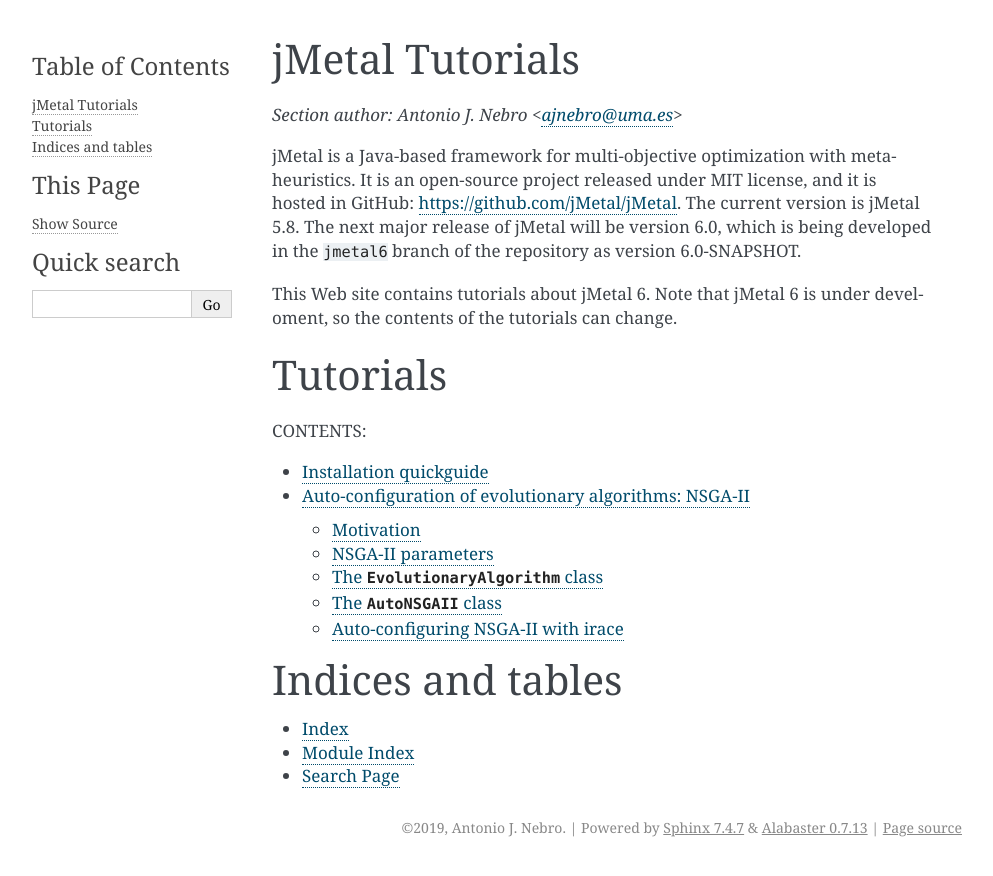
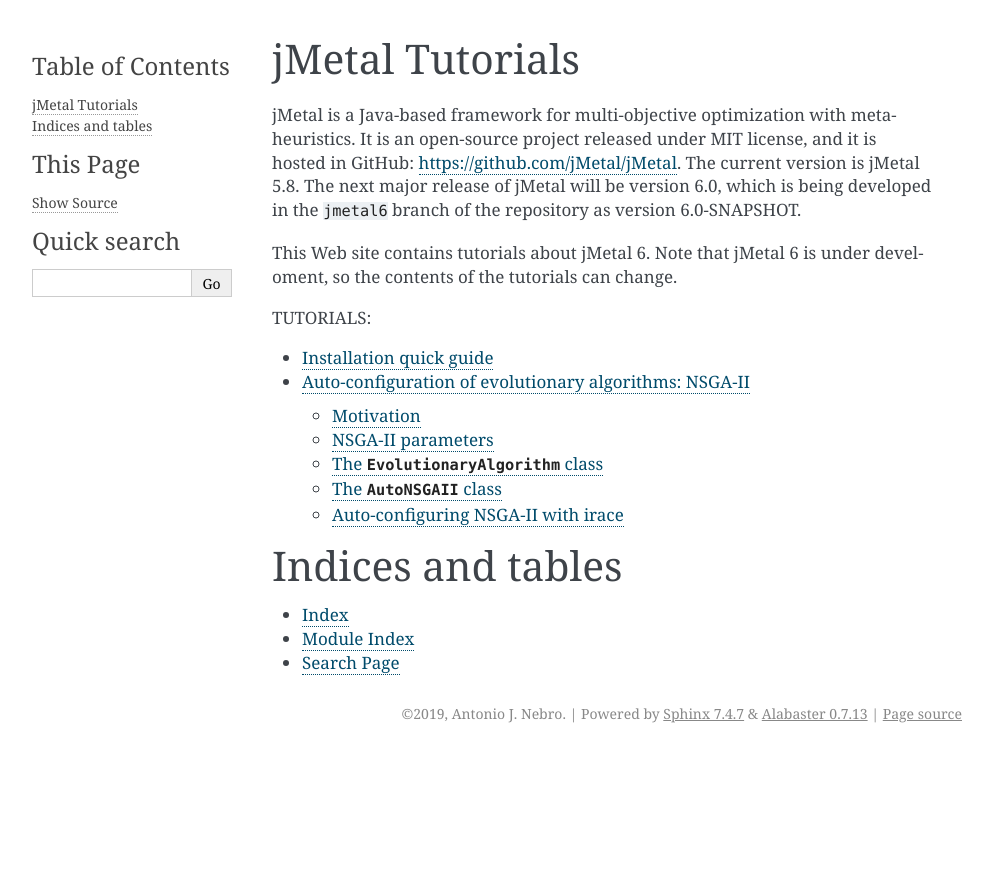
Before and after one commit to ajnebro/tutorials, a Sphinx documentation site: the page built from docs/index.rst, in a window 1280 px wide. Shown: the top 876 px of the page, without its empty margins (148-1141 px from the left). Built offline with Sphinx 7.4.7, drawn with Linux system fonts in a browser that asks for light colours.

Commit message:
Working on the first version of the Web site

```diff
--- a/docs/autoconfiguration.rst
+++ b/docs/autoconfiguration.rst
@@ -182,7 +182,7 @@
 
 The approach we have adopted is to get a sequence of pairs <parameter, value> as input, which is parsed to properly get a version of NSGA-II. This task is performed by class ``org.uma.jmetal.auto.algorithm.nsgaii.AutoNSGAII``. This way, to get an NSGA-II algorithm with standard settings the following string must be passed to class ``AutoNSGAII`` from the command line:
 
-.. code-block:: java
+.. code-block:: text
 
                 --problemName org.uma.jmetal.problem.multiobjective.zdt.ZDT1 "
                 + "--referenceFrontFileName ZDT1.pf "
--- a/docs/conf.py
+++ b/docs/conf.py
@@ -17,14 +17,12 @@
 
 # -- Project information -----------------------------------------------------
 
-project = 'jmetal'
+project = 'jmetalTutorials'
 copyright = '2019, Antonio J. Nebro'
 author = 'Antonio J. Nebro'
 
-highlight_language = 'java'
-
 # The full version, including alpha/beta/rc tags
-release = '6.0-SNAPSHOT'
+release = '0.1'
 
 
 # -- General configuration ---------------------------------------------------
@@ -56,6 +54,6 @@
 # so a file named "default.css" will overwrite the builtin "default.css".
 html_static_path = ['_static']
 
-show_authors = 'true'
+# show_authors = 'true'
 
 master_doc = 'index'
--- a/docs/index.rst
+++ b/docs/index.rst
@@ -8,12 +8,10 @@
 
 This Web site contains tutorials about jMetal 6. Note that jMetal 6 is under develoment, so the contents of the tutorials can change.
 
-Tutorials
-=========
 
 .. toctree::
     :maxdepth: 2
-    :caption: CONTENTS:
+    :caption: TUTORIALS:
 
     installation.rst
     autoconfiguration.rst
--- a/docs/installation.rst
+++ b/docs/installation.rst
@@ -1,5 +1,5 @@
-Installation quickguide
-============
+Installation quick guide
+========================
 jMetal is a Maven project hosted in GitHub, so there are two ways of getting the software: adding it as a dependence in your own Maven project, or getting the source code from https://github.com/jMetal/jMetal.
 
 The software requirements to use jMetal 6 are:
```
Also changed, not shown: 16 other files.
